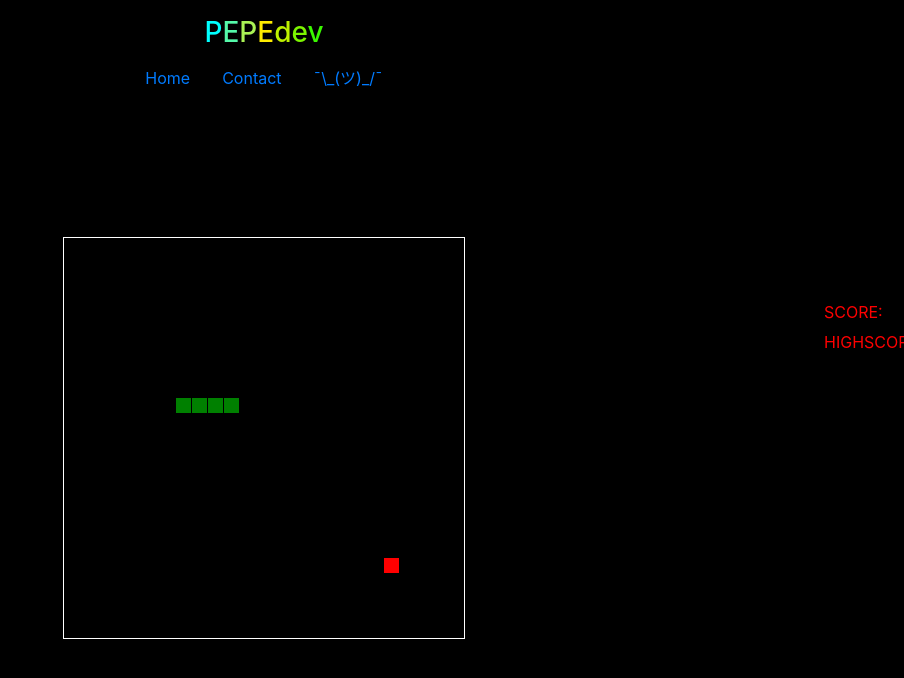
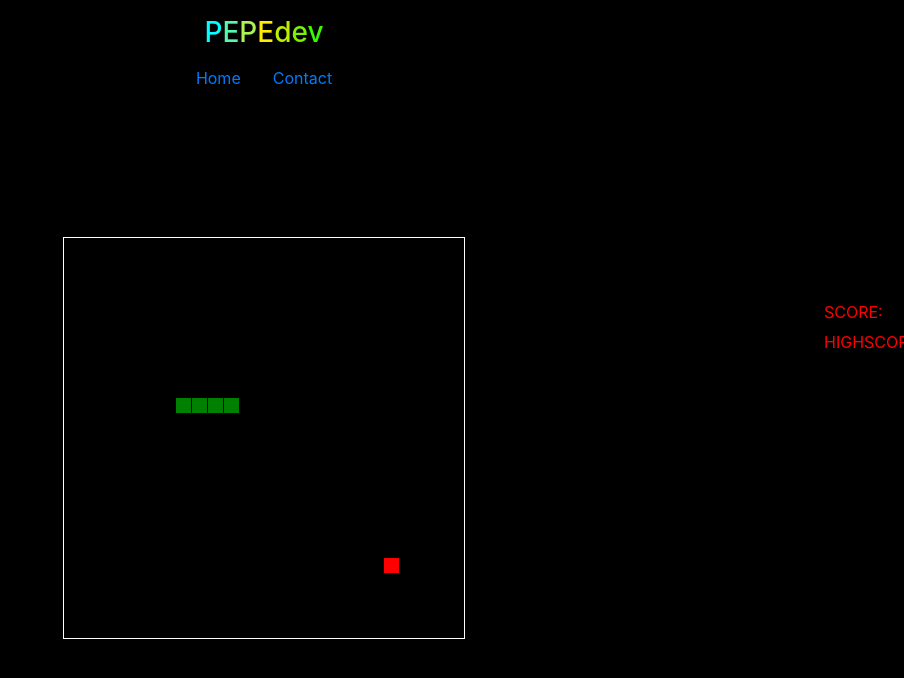
Before and after one commit to AlexPGdev/pepe, a plain HTML site: page snake.html in a window 1280 px wide. Shown: the whole page, without its empty margins (376-1280 px from the left). Drawn offline with nearby package versions, Linux system fonts and the light colour scheme.

Commit message:
Update snake.html

```diff
--- a/snake.html
+++ b/snake.html
@@ -23,7 +23,6 @@
           <nav class="nav nav-masthead justify-content-center">
             <a class="nav-link active" href="index.html">Home</a>
             <a class="nav-link" href="contact.html">Contact</a>
-	    <a class="nav-link" href="trapperureal.html">¯\_(ツ)_/¯</a>
           </nav>
         </div>
       </header>
```
